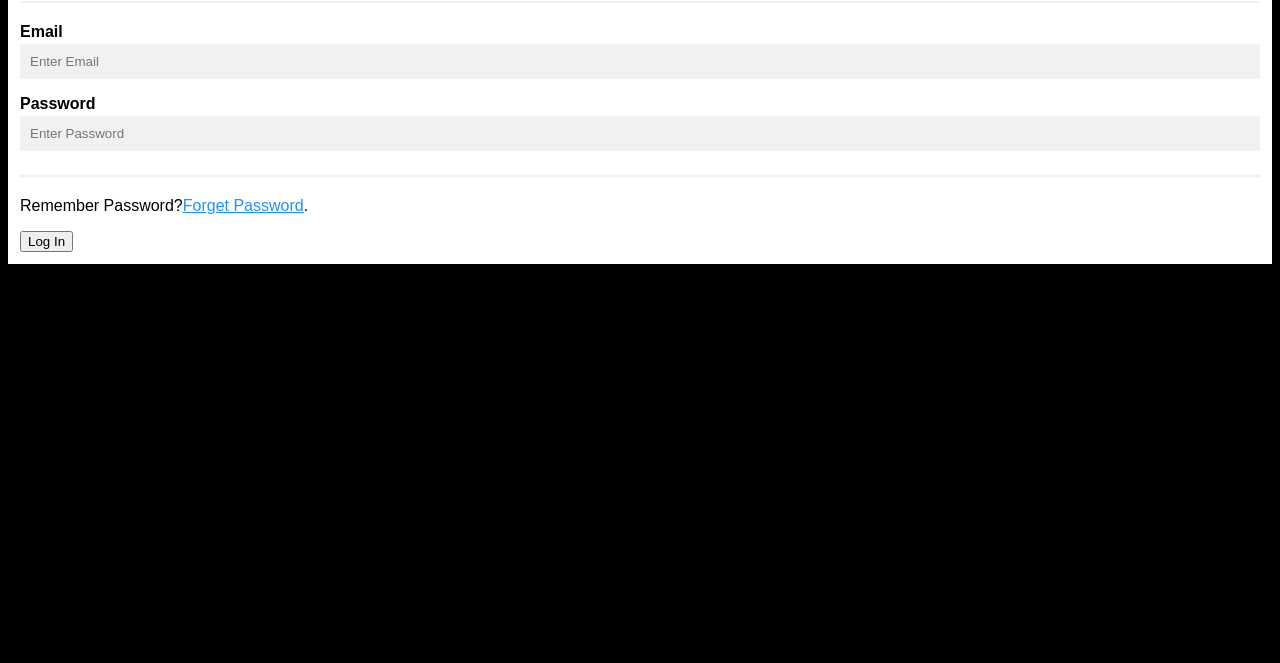
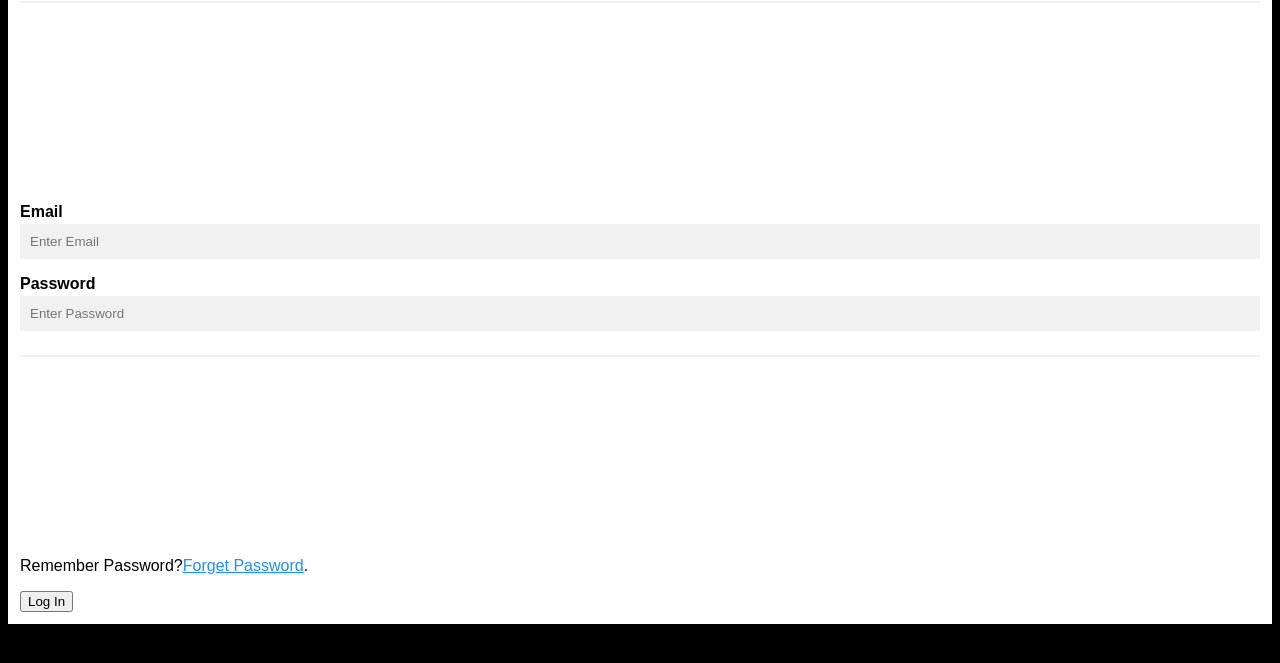
Before and after one commit to shohan8/web1, a plain HTML site: page admin log in/Log In.html in a window 1280 px wide. Shown: the part 99-762 px from the top of the page. Drawn offline with Linux system fonts and the light colour scheme.

```diff
--- a/admin log in/Log In.html
+++ b/admin log in/Log In.html
@@ -36,7 +36,7 @@ input[type=text]:focus, input[type=password]:focus {
 
 hr {
   border: 1px solid #f1f1f1;
-  margin-bottom: 20px;
+  margin-bottom: 200px;
 }
 
 
```
Also changed, not shown: user log in/User Log In.html (+1 -1 lines), my practice/css1.html (renamed from css1.html), my practice/index.html (renamed from index.html), my practice/list.html (renamed from list.html), my practice/meta.html (renamed from meta.html), my practice/page 1.html (renamed from page 1.html), my practice/page 2.html (renamed from page 2.html).
